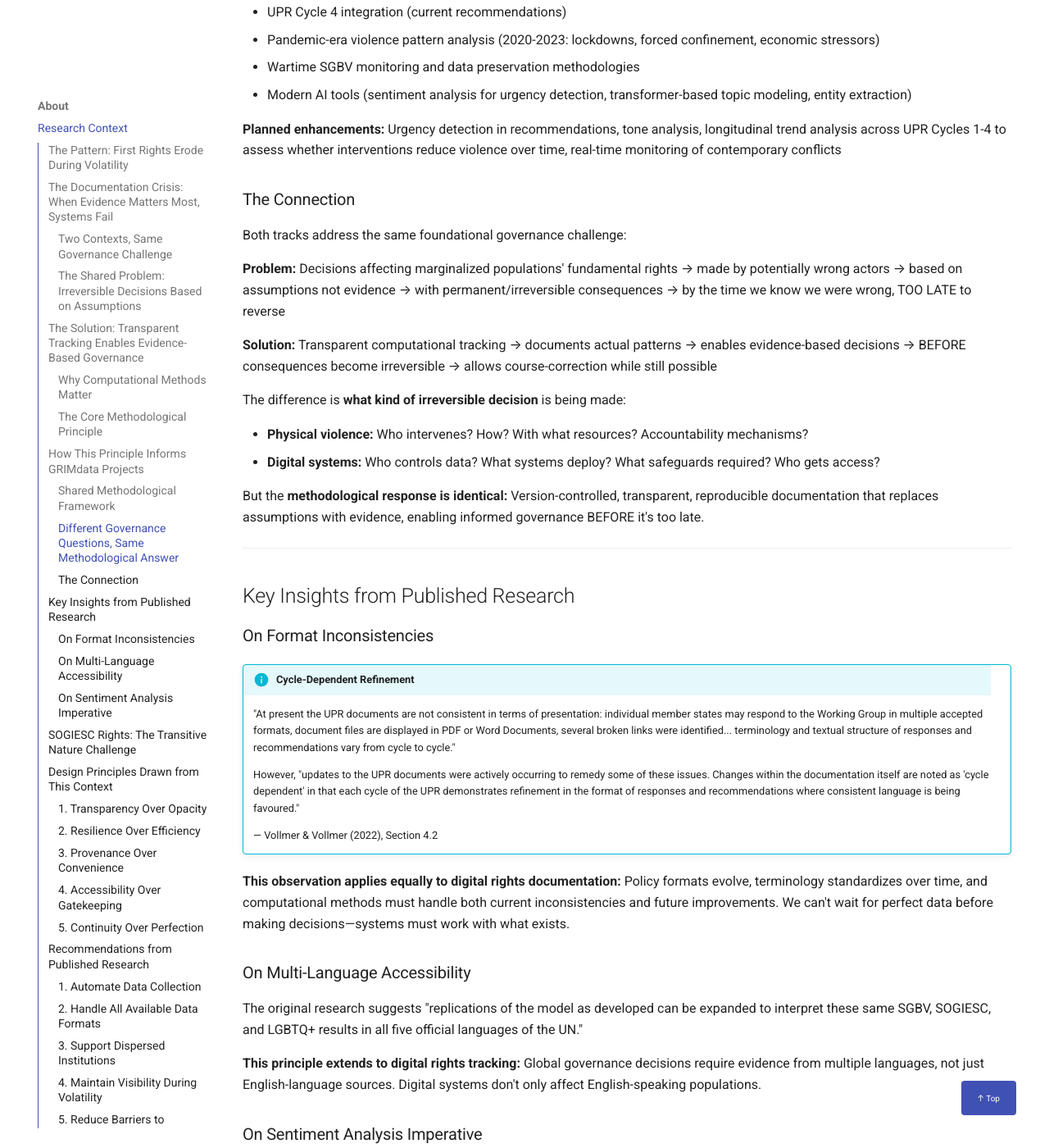
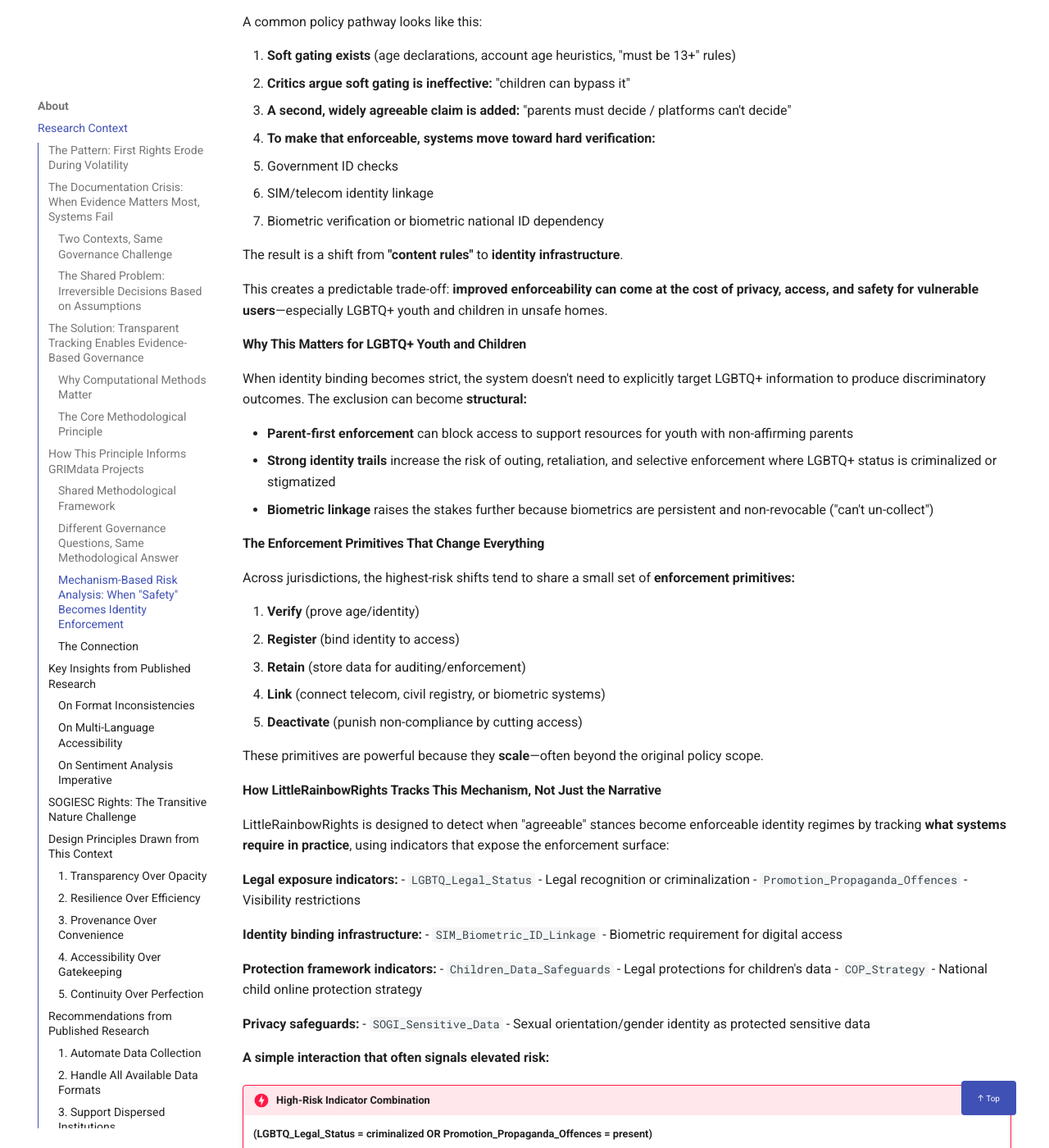
Before and after one commit to MissCrispenCakes/DigitalChild, an MkDocs documentation site: the page built from docs/RESEARCH_CONTEXT.md, in a window 1280 px wide and 1400 px high, scrolled down 5606 px. Shown: the whole window at 82% size. Built offline with MkDocs 1.6.1 and Material for MkDocs 9.7.7, drawn with Linux system fonts in a browser that asks for light colours; comment, search, counter and statistics services are not loaded; some of the changed text lies outside the part shown.

Commit message:
Add mechanism-based risk analysis to RESEARCH_CONTEXT
- Integrated enforcement primitives analysis section explaining how "safety" policies can become identity enforcement mechanisms
- Added "Yes-Yes" pattern documentation showing coalition-by-agreement but harm-by-implementation pathway
- Documented enforcement primitives: Verify, Register, Retain, Link, Deactivate
- Explained how LittleRainbowRights tracks mechanisms not just narratives
- Added high-risk indicator combination warning (LGBTQ criminalization × biometric SIM linkage)
- Updated obsolete technology references (removed age verification, content moderation, encryption backdoors)
- Replaced with actual 10 indicators used in scorecard
- Updated question examples to reflect identity verification systems focus

This addresses ChatGPT's suggested improvements for explaining the analytical framework.

Co-Authored-By: Claude Sonnet 4.5 <noreply@anthropic.com>

```diff
--- a/docs/RESEARCH_CONTEXT.md
+++ b/docs/RESEARCH_CONTEXT.md
@@ -37,7 +37,7 @@ It is well documented that SGBV is used as a weapon of war. Yet during armed con
 
 **Context 2: Digital Systems Affecting Vulnerable Populations**
 
-Digital technologies (AI, surveillance, biometric identification, age verification, content moderation) are being deployed rapidly with decisions about vulnerable populations' fundamental rights—**the right to access digital infrastructure** and **the right to control your own data**—being made RIGHT NOW by actors who may not be qualified to protect those rights:
+Digital technologies (AI, surveillance, biometric identification, identity verification systems) are being deployed rapidly with decisions about vulnerable populations' fundamental rights—**the right to access digital infrastructure** and **the right to control your own data**—being made RIGHT NOW by actors who may not be qualified to protect those rights:
 
 **Parents?** May not understand digital safety themselves
 
@@ -71,7 +71,7 @@ In both contexts:
 **Questions we can't answer without transparent tracking:**
 
 1. **Who should control vulnerable populations' data?** Not parents who don't understand. Not governments who may use it to harm. Not companies who can't secure it. But WHO?
-1. **What trade-offs exist?** Does AI tutoring help education at acceptable privacy cost? Does age verification protect children or expose them to identity theft? Do biometric SIM requirements enable access or create tracking infrastructure?
+1. **What trade-offs exist?** Does AI deployment help education at acceptable privacy cost? Do identity verification systems protect children or expose them to surveillance? Do biometric SIM requirements enable access or create tracking infrastructure?
 1. **Which systems help vs harm?** Without tracking outcomes, we're guessing.
 1. **What safeguards are needed?** Is data secure? Who has access? Can individuals control their own data?
 1. **When should we course-correct?** By the time we realize we were wrong without tracking, it may be too late to reverse.
@@ -135,7 +135,7 @@ Both research tracks implement the same transparency principles:
 
 **What we need to know:**
 
-- **Which systems help vs harm?** AI tutoring, age verification, biometric identification, content moderation, surveillance
+- **Which systems help vs harm?** AI deployment, identity verification systems, biometric identification, surveillance infrastructure
 - **What trade-offs exist?** Access vs privacy, protection vs exposure, education vs data collection
 - **Who can secure data properly?** Many countries can't, many companies won't
 - **What happens when we get it wrong?** Consequences are permanent (biometric data "everywhere forever")
@@ -144,14 +144,16 @@ Both research tracks implement the same transparency principles:
 **The tracking response:**
 
 - 194 countries, 10 indicators tracking **actual policy deployments**:
-  - AI policy status (are safeguards in place?)
-  - Data protection laws (do they protect children and marginalized groups?)
-  - LGBTQ+ legal status (will biometric data be weaponized?)
-  - Child online protection measures (do they work? at what cost?)
-  - Biometric surveillance (SIM registration—does it enable access or tracking?)
-  - Encryption backdoors (who has access to data?)
-  - Content moderation regulations (protecting or censoring?)
-  - Age verification requirements (protecting privacy or exposing identity?)
+  1. Data Protection Law (comprehensive legislation governing personal data)
+  2. DPA Independence (Data Protection Authority independence from executive control)
+  3. Children's Data Safeguards (legal protections for children's personal data)
+  4. Child Online Protection Strategy (national COP strategy or framework)
+  5. SOGI Sensitive Data (sexual orientation/gender identity as sensitive data)
+  6. LGBTQ+ Legal Status (will biometric data be weaponized against LGBTQ+ individuals?)
+  7. LGBTQ+ Promotion/Propaganda Offences (laws restricting LGBTQ+ advocacy/discussion)
+  8. AI Policy Status (are safeguards in place for high-risk AI?)
+  9. DPIA Required for High-Risk AI (Data Protection Impact Assessments mandatory?)
+  10. SIM Biometric ID Linkage (does biometric registration enable access or tracking?)
 - 2,543 validated source URLs from UNESCO, UNCTAD, ILGA, UNICEF
 - Automated validation, change detection, format standardization
 - Planned NLTK integration for sentiment analysis, topic modeling, outcome assessment
@@ -162,6 +164,84 @@ Both research tracks implement the same transparency principles:
 - Right to control your own data (who decides? parents who don't understand? governments who may harm? companies who can't secure?)
 
 **Planned enhancements:** Sentiment analysis on policy documents, topic modeling for identifying patterns, cross-indicator correlation analysis (LGBTQ+ legal status × biometric data collection = potential weaponization?), longitudinal outcome tracking to assess whether policies help or harm over time
+
+### Mechanism-Based Risk Analysis: When "Safety" Becomes Identity Enforcement
+
+Many high-impact governance changes are not introduced as overt restrictions. They are introduced as reasonable, widely agreeable commitments—"protect children," "stop exploitation," "parental rights," "accountability," "online safety," "verification." In practice, the harm often arrives through the **enforcement mechanism**, not the stated goal.
+
+**Core analytical principle:**
+
+!!! warning "Evaluate Mechanisms, Not Just Intent"
+    Do not evaluate policies only by what they claim to do. Evaluate them by **what they require in order to be enforced at scale.**
+
+#### The "Yes-Yes" Pattern: Coalition by Agreement, Harm by Implementation
+
+A common policy pathway looks like this:
+
+1. **Soft gating exists** (age declarations, account age heuristics, "must be 13+" rules)
+2. **Critics argue soft gating is ineffective:** "children can bypass it"
+3. **A second, widely agreeable claim is added:** "parents must decide / platforms can't decide"
+4. **To make that enforceable, systems move toward hard verification:**
+   - Government ID checks
+   - SIM/telecom identity linkage
+   - Biometric verification or biometric national ID dependency
+
+The result is a shift from **"content rules"** to **identity infrastructure**.
+
+This creates a predictable trade-off: **improved enforceability can come at the cost of privacy, access, and safety for vulnerable users**—especially LGBTQ+ youth and children in unsafe homes.
+
+#### Why This Matters for LGBTQ+ Youth and Children
+
+When identity binding becomes strict, the system doesn't need to explicitly target LGBTQ+ information to produce discriminatory outcomes. The exclusion can become **structural:**
+
+- **Parent-first enforcement** can block access to support resources for youth with non-affirming parents
+- **Strong identity trails** increase the risk of outing, retaliation, and selective enforcement where LGBTQ+ status is criminalized or stigmatized
+- **Biometric linkage** raises the stakes further because biometrics are persistent and non-revocable ("can't un-collect")
+
+#### The Enforcement Primitives That Change Everything
+
+Across jurisdictions, the highest-risk shifts tend to share a small set of **enforcement primitives:**
+
+1. **Verify** (prove age/identity)
+2. **Register** (bind identity to access)
+3. **Retain** (store data for auditing/enforcement)
+4. **Link** (connect telecom, civil registry, or biometric systems)
+5. **Deactivate** (punish non-compliance by cutting access)
+
+These primitives are powerful because they **scale**—often beyond the original policy scope.
+
+#### How LittleRainbowRights Tracks This Mechanism, Not Just the Narrative
+
+LittleRainbowRights is designed to detect when "agreeable" stances become enforceable identity regimes by tracking **what systems require in practice**, using indicators that expose the enforcement surface:
+
+**Legal exposure indicators:**
+- `LGBTQ_Legal_Status` - Legal recognition or criminalization
+- `Promotion_Propaganda_Offences` - Visibility restrictions
+
+**Identity binding infrastructure:**
+- `SIM_Biometric_ID_Linkage` - Biometric requirement for digital access
+
+**Protection framework indicators:**
+- `Children_Data_Safeguards` - Legal protections for children's data
+- `COP_Strategy` - National child online protection strategy
+
+**Privacy safeguards:**
+- `SOGI_Sensitive_Data` - Sexual orientation/gender identity as protected sensitive data
+
+**A simple interaction that often signals elevated risk:**
+
+!!! danger "High-Risk Indicator Combination"
+    **(LGBTQ_Legal_Status = criminalized OR Promotion_Propaganda_Offences = present)**
+
+    **×**
+
+    **(SIM_Biometric_ID_Linkage = mandatory)**
+
+    **→ Increased likelihood that "protection" mechanisms can be used for selective enforcement or exclusion**
+
+This is not a claim about intent in any single case. It's a claim about **predictable power outcomes** when enforceability depends on identity binding—especially in environments where LGBTQ+ visibility or autonomy is already legally constrained.
+
+**By tracking enforcement mechanisms rather than just policy narratives, we can identify risks BEFORE they become irreversible outcomes.**
 
 #### Track B: SGBV-UPR Expansion (Sexual & Gender-Based Violence)
 
```
